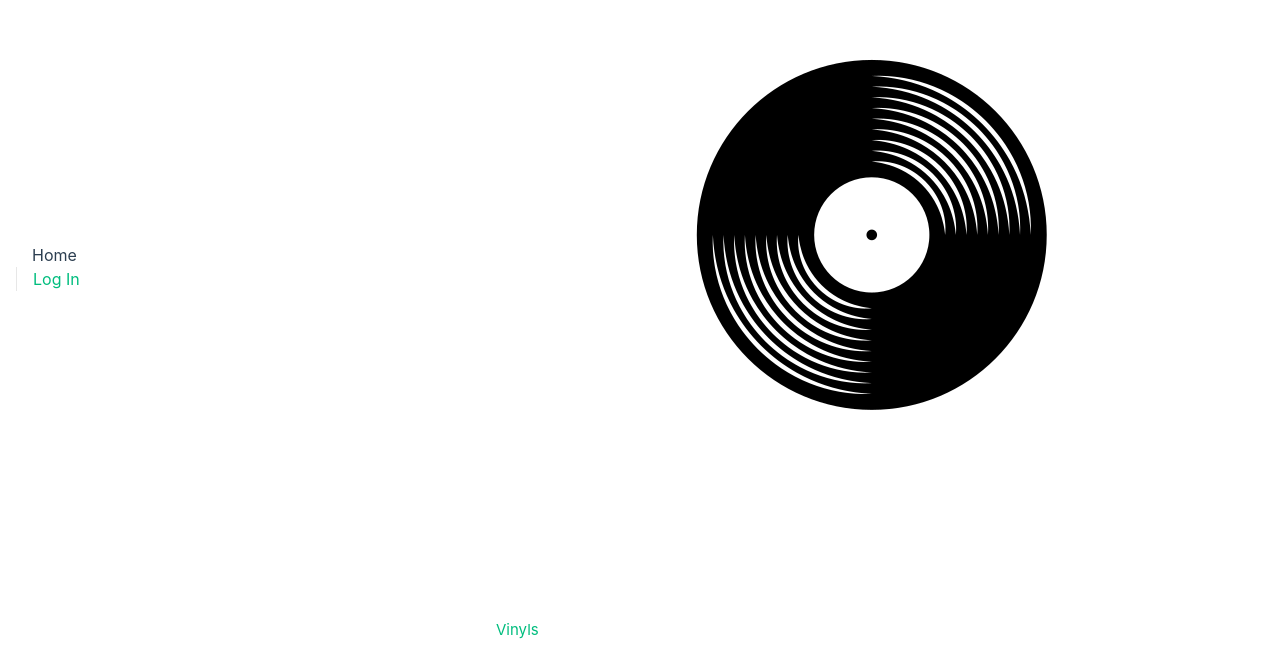
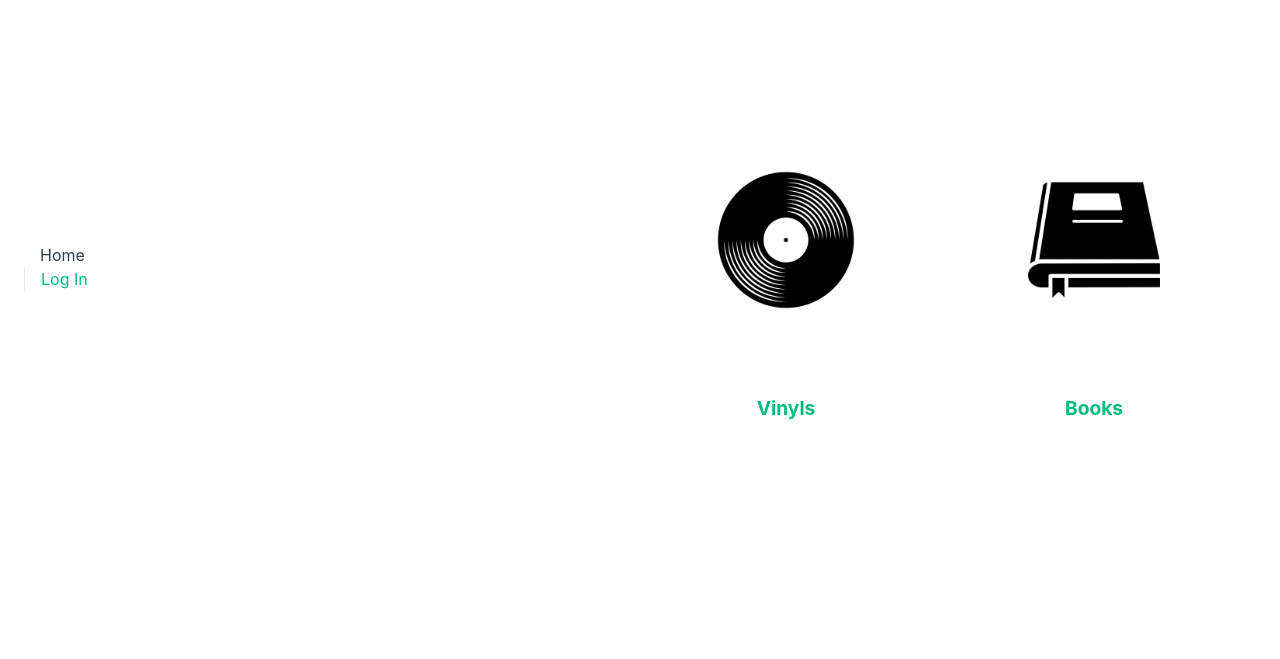
Before and after one commit to kristijan-pajtasev/personal-media-library-vue, a Vue app: page / in a window 1280 px wide. Shown: the part 141-800 px from the top of the page. Built offline with nearby package versions, Linux system fonts and the light colour scheme.

Commit message:
redirect on click

```diff
--- a/src/components/Home.vue
+++ b/src/components/Home.vue
@@ -2,31 +2,65 @@
 export default {
   data() {
     return {}
+  },
+  methods: {
+    goToBooks() {
+      this.$router.push({name: "book"});
+    },
+    goToVinyl() {
+      this.$router.push({name: "vinyl"});
+    }
   }
 }
 </script>
 
 <template>
-  <div>
-    <div>
+  <div class="Home__menuContainer">
+    <div @click="goToVinyl">
       <div>
-        <img src="/images/download.png" alt="viny icon image"/>
+        <img class="Home__image" src="/images/download.png" alt="viny icon image"/>
       </div>
       <div>
-        <a href="/vinyl">Vinyls</a>
+        <a class="Home__link" href="/vinyl">Vinyls</a>
       </div>
     </div>
-    <div>
+    <div @click="goToVinyl">
       <div>
-        <img src="/images/book.png" alt="book icon image"/>
+        <img class="Home__image" src="/images/book.png" alt="book icon image"/>
       </div>
       <div>
-        <a href="/book">Books</a>
+        <a class="Home__link" href="/book">Books</a>
       </div>
     </div>
   </div>
 </template>
 
 <style>
+.Home__menuContainer {
+  display: flex;
+  flex-direction: row;
+  width: 100%;
+  max-width: 600px;
+  gap: 1rem;
+  margin: auto;
+}
 
+.Home__menuContainer>* {
+  flex: 1;
+  text-align: center;
+  cursor: pointer;
+}
+
+.Home__menuContainer>*:hover {
+  background: #ccc;
+}
+
+.Home__image {
+  width: 100%;
+}
+
+.Home__link {
+  font-weight: bold;
+  font-size: 1.2rem;
+}
 </style>
```
